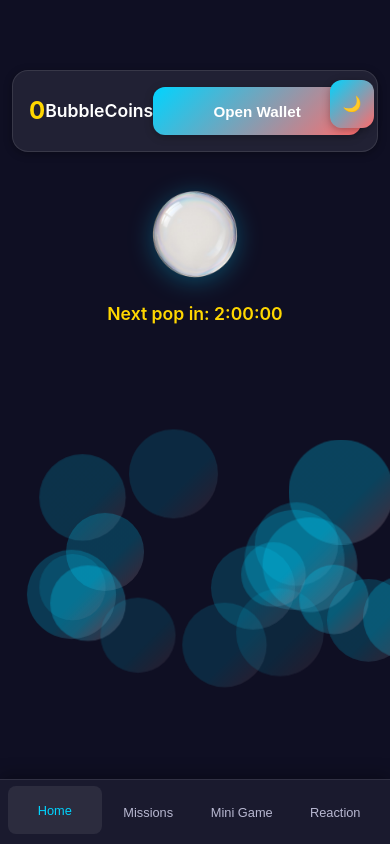
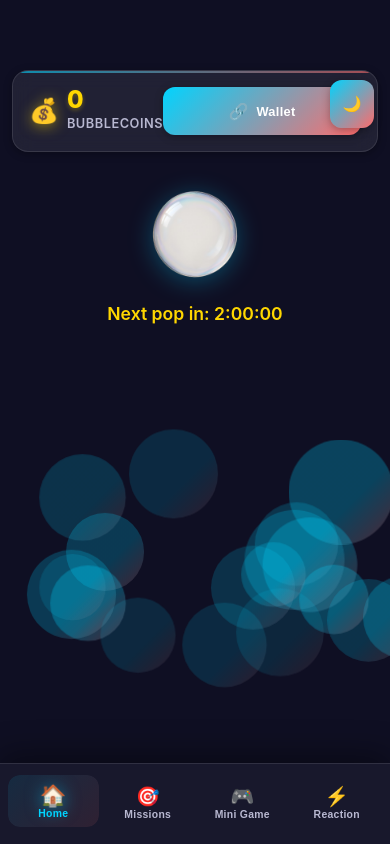
Before and after one commit to vrtesikkk/Bubblesgame, a website: page docs/index.html in a window 390 px wide. Drawn offline with Linux system fonts and the light colour scheme.

Commit message:
Improve menu bars UI/UX
- Enhanced top menu bar (wallet info) with better layout and visual effects
- Added coin icon with shine animation and improved typography
- Enhanced wallet button with icon and shimmer hover effect
- Improved bottom navigation with icons and better spacing
- Added smooth animations and transitions throughout
- Optimized responsive design for mobile devices
- Added gradient borders and backdrop blur effects

```diff
--- a/docs/css/style.css
+++ b/docs/css/style.css
@@ -48,6 +48,12 @@ body.light-mode {
     --shadow-sm: 0 2px 8px rgba(0, 0, 0, 0.1);
     --shadow-md: 0 4px 16px rgba(0, 0, 0, 0.15);
     --shadow-lg: 0 8px 32px rgba(0, 0, 0, 0.2);
+}
+
+/* Light mode navigation adjustments */
+body.light-mode .bottom-nav {
+    background: rgba(255, 255, 255, 0.95);
+    box-shadow: 0 -8px 32px rgba(0, 0, 0, 0.15);
 }
 
 /* Base Styles */
@@ -221,26 +227,137 @@ h3 {
 .wallet-info {
     background: var(--bg-card);
     border-radius: var(--radius-lg);
-    padding: 16px;
+    padding: 20px;
     margin-bottom: 24px;
     display: flex;
     align-items: center;
     justify-content: space-between;
     border: 1px solid var(--border-color);
     box-shadow: var(--shadow-sm);
+    -webkit-backdrop-filter: blur(10px);
+    backdrop-filter: blur(10px);
+    transition: all 0.3s ease;
+    position: relative;
+    overflow: hidden;
 }
 
-.wallet-info > span {
+.wallet-info::before {
+    content: '';
+    position: absolute;
+    top: 0;
+    left: 0;
+    right: 0;
+    height: 2px;
+    background: linear-gradient(90deg, var(--accent-primary) 0%, var(--accent-secondary) 100%);
+    opacity: 0.6;
+}
+
+.wallet-info:hover {
+    transform: translateY(-2px);
+    box-shadow: var(--shadow-md);
+    border-color: var(--accent-primary);
+}
+
+.wallet-balance {
     display: flex;
     align-items: center;
-    font-size: 1.1rem;
-    font-weight: 600;
+    gap: 12px;
+}
+
+.balance-icon {
+    font-size: 1.8rem;
+    filter: drop-shadow(0 2px 4px rgba(255, 215, 0, 0.3));
+    animation: coinShine 3s ease-in-out infinite;
+}
+
+@keyframes coinShine {
+    0%, 100% {
+        filter: drop-shadow(0 2px 4px rgba(255, 215, 0, 0.3));
+    }
+    50% {
+        filter: drop-shadow(0 2px 8px rgba(255, 215, 0, 0.6));
+    }
+}
+
+.balance-text {
+    display: flex;
+    flex-direction: column;
+    align-items: flex-start;
+    gap: 2px;
 }
 
 #bubblecoins {
-    font-size: 1.5rem;
-    font-weight: 700;
+    font-size: 1.8rem;
+    font-weight: 800;
     color: var(--accent-gold);
+    line-height: 1;
+    text-shadow: 0 2px 4px rgba(255, 215, 0, 0.3);
+}
+
+.balance-label {
+    font-size: 0.9rem;
+    font-weight: 600;
+    color: var(--text-secondary);
+    letter-spacing: 0.5px;
+    text-transform: uppercase;
+}
+
+.wallet-btn {
+    background: linear-gradient(135deg, var(--accent-primary) 0%, var(--accent-secondary) 100%);
+    border: none;
+    border-radius: var(--radius-md);
+    padding: 12px 20px;
+    color: white;
+    font-weight: 600;
+    cursor: pointer;
+    transition: all 0.3s ease;
+    box-shadow: var(--shadow-sm);
+    display: flex;
+    align-items: center;
+    gap: 8px;
+    min-width: 120px;
+    justify-content: center;
+    position: relative;
+    overflow: hidden;
+}
+
+.wallet-btn::before {
+    content: '';
+    position: absolute;
+    top: 0;
+    left: -100%;
+    width: 100%;
+    height: 100%;
+    background: linear-gradient(90deg, transparent, rgba(255, 255, 255, 0.2), transparent);
+    transition: left 0.5s ease;
+}
+
+.wallet-btn:hover::before {
+    left: 100%;
+}
+
+.wallet-btn:hover {
+    transform: translateY(-2px);
+    box-shadow: var(--shadow-md);
+}
+
+.wallet-btn:active {
+    transform: translateY(0);
+}
+
+.btn-icon {
+    font-size: 1.1rem;
+    transition: transform 0.3s ease;
+}
+
+.wallet-btn:hover .btn-icon {
+    transform: scale(1.1);
+}
+
+.btn-text {
+    font-size: 0.9rem;
+    font-weight: 600;
+    letter-spacing: 0.3px;
 }
 
 .main-bubble {
@@ -365,14 +482,15 @@ h3 {
     bottom: 0;
     left: 0;
     right: 0;
-    background: var(--bg-secondary);
+    background: rgba(26, 26, 46, 0.95);
     border-top: 1px solid var(--border-color);
     display: flex;
-    padding: 8px;
+    padding: 12px 8px 16px 8px;
     z-index: 100;
     -webkit-backdrop-filter: blur(20px);
     backdrop-filter: blur(20px);
-    box-shadow: 0 -4px 16px rgba(0, 0, 0, 0.3);
+    box-shadow: 0 -8px 32px rgba(0, 0, 0, 0.4);
+    gap: 4px;
 }
 
 .nav-btn {
@@ -380,23 +498,99 @@ h3 {
     background: transparent;
     border: none;
     color: var(--text-secondary);
-    padding: 12px 8px;
-    font-size: 0.9rem;
+    padding: 8px 4px;
+    font-size: 0.8rem;
     font-weight: 500;
     cursor: pointer;
-    border-radius: var(--radius-sm);
-    transition: all 0.3s ease;
-    min-height: 48px;
+    border-radius: var(--radius-md);
+    transition: all 0.3s cubic-bezier(0.4, 0, 0.2, 1);
+    min-height: 56px;
     display: flex;
+    flex-direction: column;
     align-items: center;
     justify-content: center;
+    position: relative;
+    overflow: hidden;
 }
 
-.nav-btn.active,
+.nav-btn::before {
+    content: '';
+    position: absolute;
+    top: 0;
+    left: 0;
+    right: 0;
+    bottom: 0;
+    background: linear-gradient(135deg, var(--accent-primary) 0%, var(--accent-secondary) 100%);
+    opacity: 0;
+    transition: opacity 0.3s ease;
+    border-radius: var(--radius-md);
+}
+
+.nav-btn.active::before {
+    opacity: 0.1;
+}
+
+.nav-btn:hover::before {
+    opacity: 0.05;
+}
+
+.nav-icon {
+    font-size: 1.4rem;
+    margin-bottom: 2px;
+    transition: all 0.3s ease;
+    position: relative;
+    z-index: 1;
+}
+
+.nav-label {
+    font-size: 0.7rem;
+    font-weight: 600;
+    letter-spacing: 0.3px;
+    position: relative;
+    z-index: 1;
+    transition: all 0.3s ease;
+}
+
+.nav-btn.active {
+    color: var(--accent-primary);
+    transform: translateY(-1px);
+}
+
+.nav-btn.active .nav-icon {
+    transform: scale(1.1);
+    filter: drop-shadow(0 2px 4px rgba(0, 212, 255, 0.3));
+    animation: navPulse 2s ease-in-out infinite;
+}
+
+@keyframes navPulse {
+    0%, 100% {
+        filter: drop-shadow(0 2px 4px rgba(0, 212, 255, 0.3));
+    }
+    50% {
+        filter: drop-shadow(0 2px 8px rgba(0, 212, 255, 0.5));
+    }
+}
+
+.nav-btn.active .nav-label {
+    color: var(--accent-primary);
+    font-weight: 700;
+}
+
 .nav-btn:hover {
-    background: var(--bg-card);
     color: var(--accent-primary);
-    transform: translateY(-2px);
+    transform: translateY(-1px);
+}
+
+.nav-btn:hover .nav-icon {
+    transform: scale(1.05);
+}
+
+.nav-btn:active {
+    transform: translateY(0);
+}
+
+.nav-btn:active .nav-icon {
+    transform: scale(0.95);
 }
 
 /* Modal */
@@ -529,8 +723,17 @@ h3 {
     }
 
     .nav-btn {
-        font-size: 0.8rem;
-        padding: 10px 4px;
+        padding: 6px 2px;
+        min-height: 52px;
+    }
+
+    .nav-icon {
+        font-size: 1.2rem;
+        margin-bottom: 1px;
+    }
+
+    .nav-label {
+        font-size: 0.65rem;
     }
 
     h2 {
@@ -547,6 +750,40 @@ h3 {
         height: 44px;
         top: 80px; /* Keep theme toggle below Dynamic Island on mobile */
         right: 16px;
+    }
+
+    .wallet-info {
+        padding: 16px;
+        margin-bottom: 20px;
+    }
+
+    .wallet-balance {
+        gap: 8px;
+    }
+
+    .balance-icon {
+        font-size: 1.5rem;
+    }
+
+    #bubblecoins {
+        font-size: 1.5rem;
+    }
+
+    .balance-label {
+        font-size: 0.8rem;
+    }
+
+    .wallet-btn {
+        padding: 10px 16px;
+        min-width: 100px;
+    }
+
+    .btn-icon {
+        font-size: 1rem;
+    }
+
+    .btn-text {
+        font-size: 0.8rem;
     }
 }
 
--- a/docs/index.html
+++ b/docs/index.html
@@ -24,8 +24,17 @@
         <!-- Main Game Page -->
         <div id="main-game" class="page">
             <div class="wallet-info">
-                <span><span id="bubblecoins">0</span> BubbleCoins</span>
-                <button id="open-wallet" class="btn">Open Wallet</button>
+                <div class="wallet-balance">
+                    <div class="balance-icon">💰</div>
+                    <div class="balance-text">
+                        <span id="bubblecoins">0</span>
+                        <span class="balance-label">BubbleCoins</span>
+                    </div>
+                </div>
+                <button id="open-wallet" class="btn wallet-btn">
+                    <span class="btn-icon">🔗</span>
+                    <span class="btn-text">Wallet</span>
+                </button>
             </div>
             <div class="main-bubble">
                 <img src="img/bubble.png" alt="Main Bubble" id="main-bubble-img">
@@ -77,10 +86,22 @@
 
     <!-- Navigation -->
     <nav class="bottom-nav">
-        <button class="nav-btn active" data-page="main-game">Home</button>
-        <button class="nav-btn" data-page="missions">Missions</button>
-        <button class="nav-btn" data-page="minigame">Mini Game</button>
-        <button class="nav-btn" data-page="reaction">Reaction</button>
+        <button class="nav-btn active" data-page="main-game">
+            <span class="nav-icon">🏠</span>
+            <span class="nav-label">Home</span>
+        </button>
+        <button class="nav-btn" data-page="missions">
+            <span class="nav-icon">🎯</span>
+            <span class="nav-label">Missions</span>
+        </button>
+        <button class="nav-btn" data-page="minigame">
+            <span class="nav-icon">🎮</span>
+            <span class="nav-label">Mini Game</span>
+        </button>
+        <button class="nav-btn" data-page="reaction">
+            <span class="nav-icon">⚡</span>
+            <span class="nav-label">Reaction</span>
+        </button>
     </nav>
 
     <!-- Wallet Connection Modal -->
```
